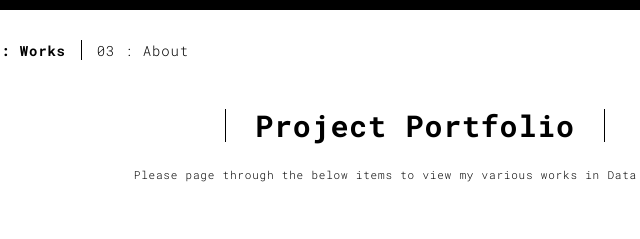
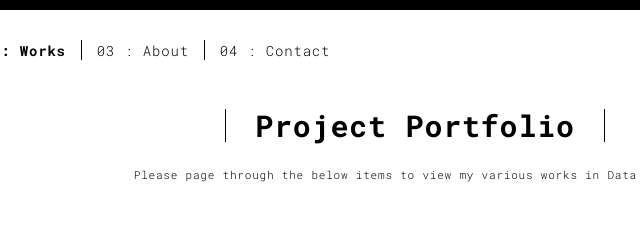
Before and after one commit to dmonies/portfoliowebsite, a plain HTML site: page works.html in a window 1280 px wide. Shown: the top 239 px of the page, 225-865 px from the left. Drawn offline with Linux system fonts and the light colour scheme.

Commit message:
Update works.html

```diff
--- a/works.html
+++ b/works.html
@@ -40,6 +40,7 @@
           <li><a href="./index.html" title="">01 : Home</a></li>
           <li><a href="./works.html" title="">02 : Works</a></li>
 	  <li><a href="./about.html" title="">03 : About</a></li>
+	  <li><a href="./contact.html" title="">04 : Contact</a></li>
         </ul>
 
 
```
